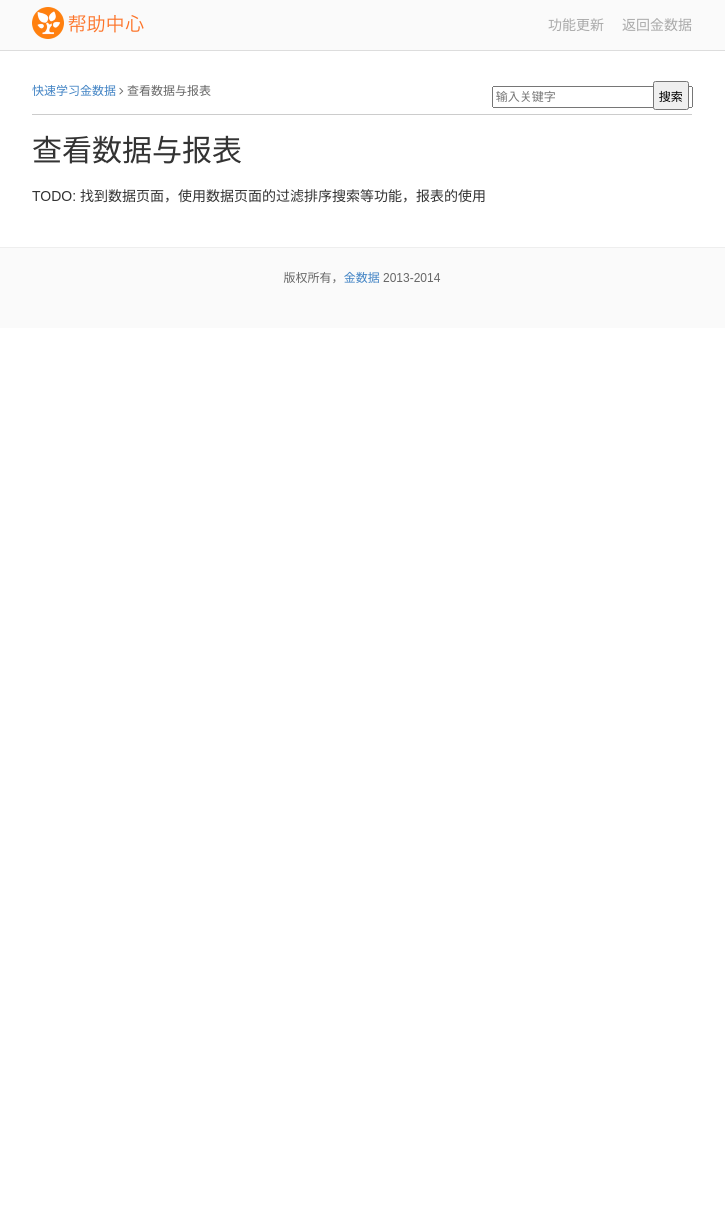
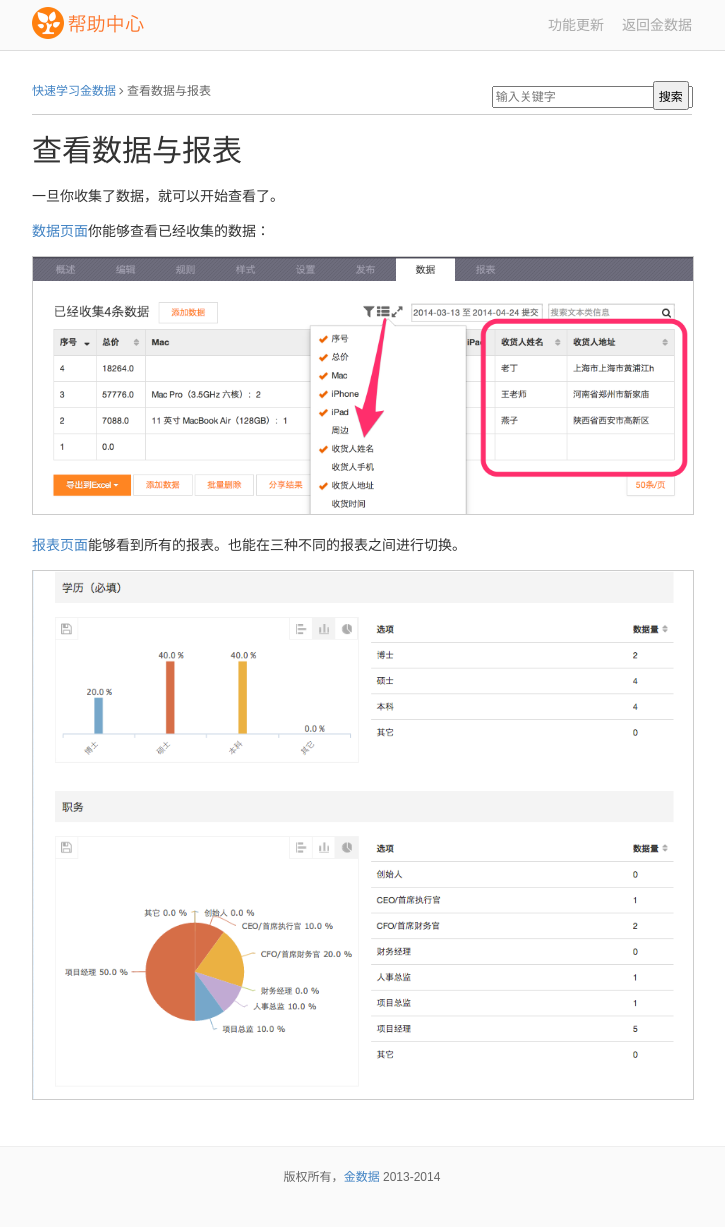
Before and after one commit to jinshuju/help.jinshuju.net, a Jekyll site: the page built from _posts/2014-2-7-view-data-report.md, in a window 1280 px wide. Shown: the whole page, without its empty margins (278-1003 px from the left). Built offline with Jekyll 4.4.1, drawn with Linux system fonts in a browser that asks for light colours; Markdown is read by kramdown in place of the engine named in the settings; before the commit the page ends 900 px from its top, so only the background shows below that.

Commit message:
add generic data report page

```diff
--- a/_posts/2014-2-7-view-data-report.md
+++ b/_posts/2014-2-7-view-data-report.md
@@ -6,4 +6,12 @@ category: quickstart
 
 ---
 
-TODO: 找到数据页面，使用数据页面的过滤排序搜索等功能，报表的使用
+一旦你收集了数据，就可以开始查看了。
+
+[数据页面](/articles/data.html)你能够查看已经收集的数据：
+
+![](/images/data-show_hidden_col.png)
+
+[报表页面](/articles/report.html)能够看到所有的报表。也能在三种不同的报表之间进行切换。
+
+![](/images/report-result_chart.png)
```
